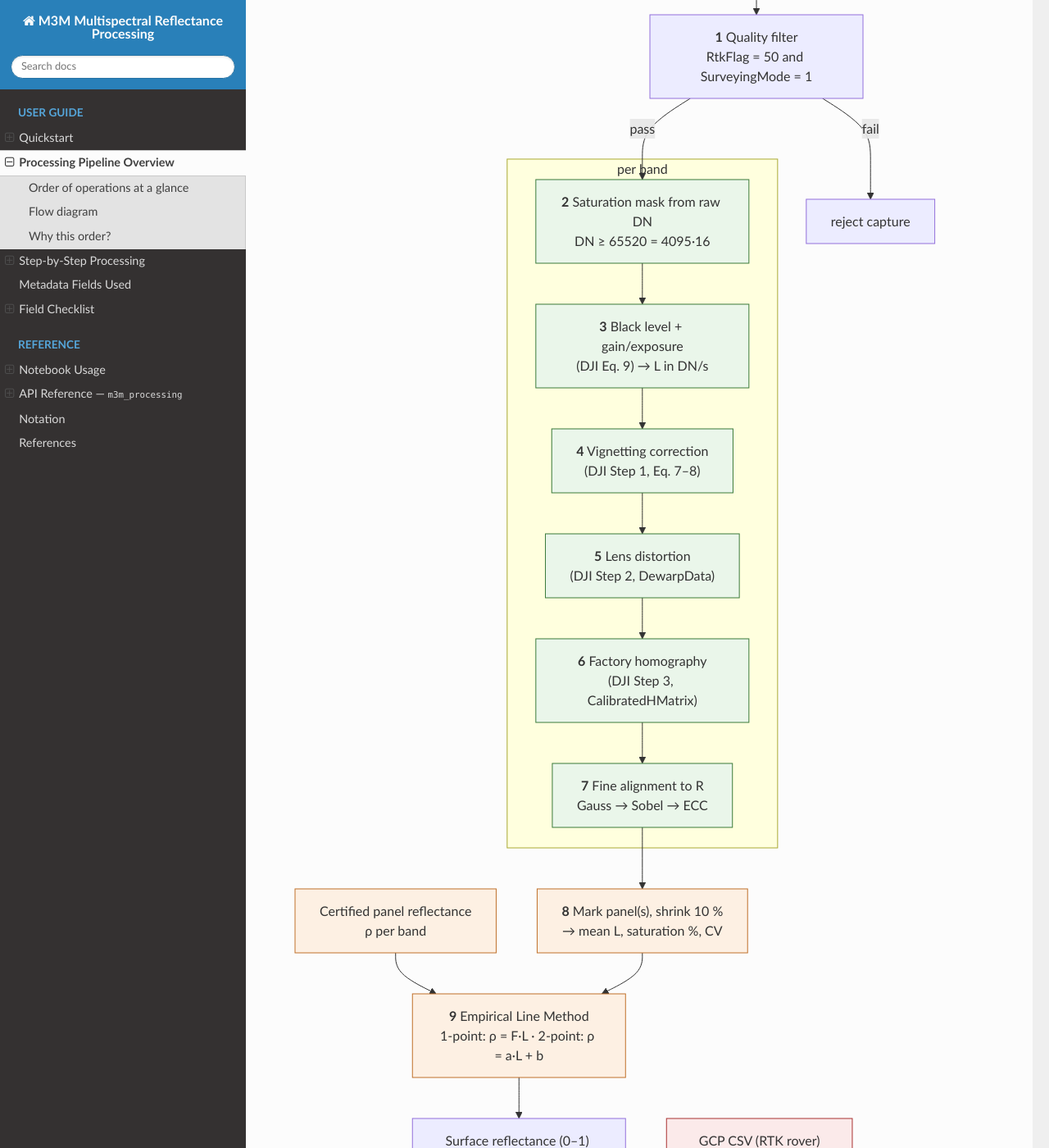
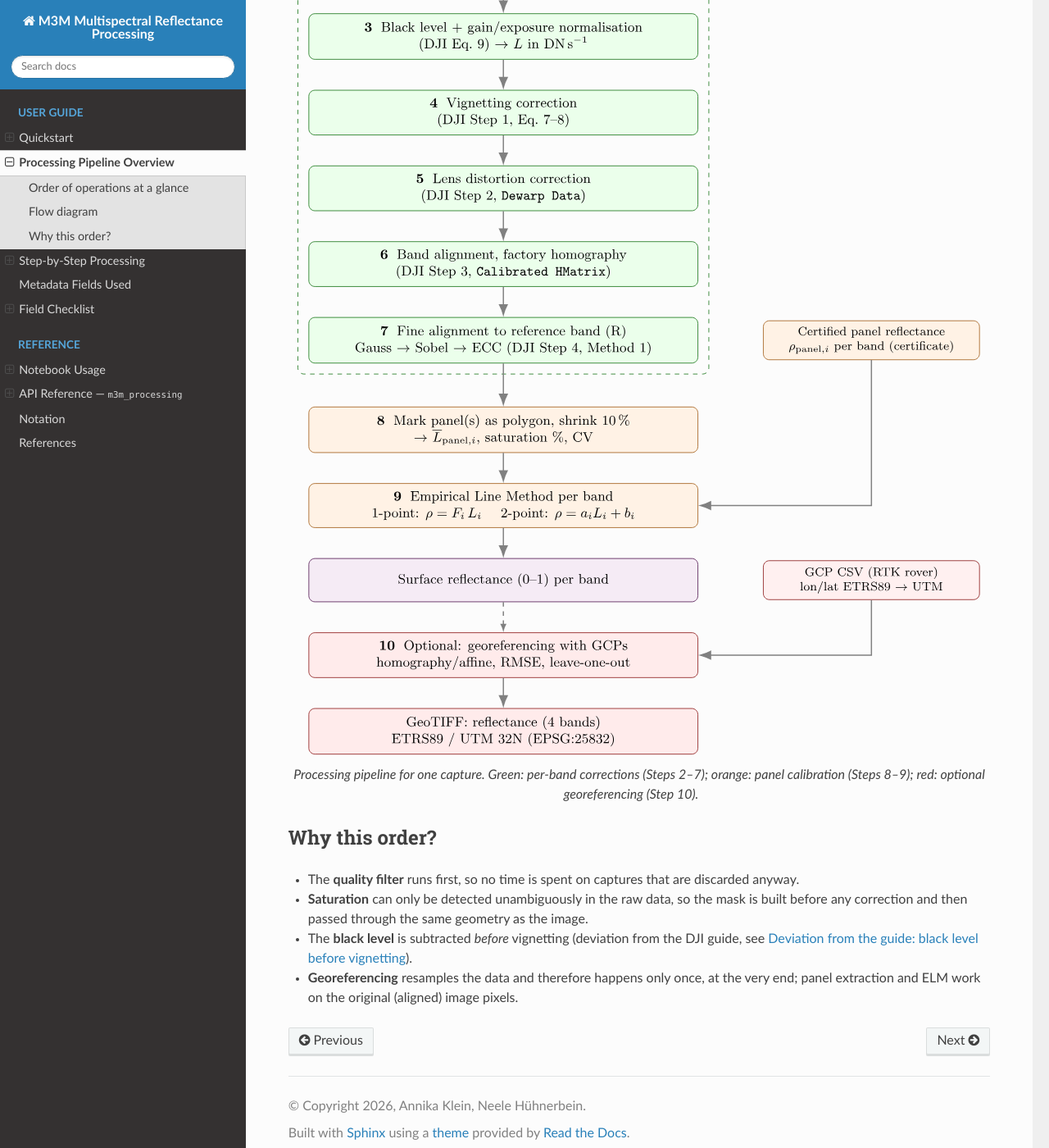
Before and after one commit to annikaklein/drone_readthedocs, a Sphinx documentation site: the page built from docs/overview.md, in a window 1280 px wide and 1400 px high, scrolled down 1095 px. Shown: the whole window at 82% size. Built offline with Sphinx 7.4.7 and the Read the Docs theme 3.1.0, drawn with Linux system fonts in a browser that asks for light colours; some of the changed text lies outside the part shown.

Commit message:
newflowchart

````diff
--- a/docs/conf.py
+++ b/docs/conf.py
@@ -16,7 +16,6 @@ extensions = [
     "sphinx.ext.napoleon",
     "sphinx.ext.viewcode",
     "sphinx.ext.mathjax",
-    "sphinxcontrib.mermaid",
 ]
 
 # Heavy / optional dependencies are mocked so the API reference builds on Read the Docs
--- a/docs/overview.md
+++ b/docs/overview.md
@@ -24,38 +24,13 @@ capture. Georeferencing with ground control points is an optional final step.
 
 ## Flow diagram
 
-```{mermaid}
-flowchart TD
-    raw["<b>0</b> One capture: 4 band TIFFs<br/>(G, R, RE, NIR) + EXIF/XMP metadata"]
-    meta["pyexiftool: all 4 files in one call"] -.-> raw
-    raw --> qual["<b>1</b> Quality filter<br/>RtkFlag = 50 and SurveyingMode = 1"]
-    qual -- fail --> reject["reject capture"]
-    qual -- pass --> sat
+```{figure} figures/pipeline.svg
+:alt: Processing pipeline flow diagram
+:width: 100%
+:align: center
 
-    subgraph perband ["per band"]
-        sat["<b>2</b> Saturation mask from raw DN<br/>DN ≥ 65520 = 4095·16"]
-        norm["<b>3</b> Black level + gain/exposure<br/>(DJI Eq. 9) → L in DN/s"]
-        vig["<b>4</b> Vignetting correction<br/>(DJI Step 1, Eq. 7–8)"]
-        dist["<b>5</b> Lens distortion<br/>(DJI Step 2, DewarpData)"]
-        hom["<b>6</b> Factory homography<br/>(DJI Step 3, CalibratedHMatrix)"]
-        ecc["<b>7</b> Fine alignment to R<br/>Gauss → Sobel → ECC"]
-        sat --> norm --> vig --> dist --> hom --> ecc
-    end
-
-    ecc --> panel["<b>8</b> Mark panel(s), shrink 10 %<br/>→ mean L, saturation %, CV"]
-    cert["Certified panel reflectance<br/>ρ per band"] --> elm
-    panel --> elm["<b>9</b> Empirical Line Method<br/>1-point: ρ = F·L · 2-point: ρ = a·L + b"]
-    elm --> refl["Surface reflectance (0–1) per band"]
-    refl -.-> geo["<b>10</b> Optional: GCP georeferencing<br/>homography/affine, RMSE, leave-one-out"]
-    gcp["GCP CSV (RTK rover)<br/>lon/lat ETRS89 → UTM"] --> geo
-    geo --> final["GeoTIFF: reflectance (4 bands)<br/>ETRS89 / UTM 32N (EPSG:25832)"]
-
-    classDef perb fill:#eaf6ea,stroke:#3b7a3b
-    classDef cal fill:#fdf0e3,stroke:#c0702a
-    classDef geo fill:#fbeaea,stroke:#a33
-    class sat,norm,vig,dist,hom,ecc perb
-    class panel,elm,cert cal
-    class geo,gcp,final geo
+Processing pipeline for one capture. Green: per-band corrections (Steps 2–7);
+orange: panel calibration (Steps 8–9); red: optional georeferencing (Step 10).
 ```
 
 ## Why this order?
--- a/docs/requirements.txt
+++ b/docs/requirements.txt
@@ -1,4 +1,3 @@
 sphinx>=7.2
 sphinx-rtd-theme>=2.0
 myst-parser>=3.0
-sphinxcontrib-mermaid>=0.9
````
Also changed, not shown: docs/figures/pipeline.png (added), docs/figures/pipeline.svg (added), 3 other files.
